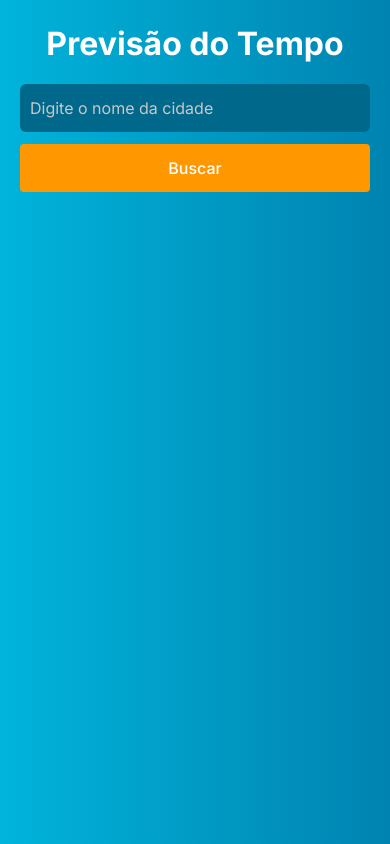
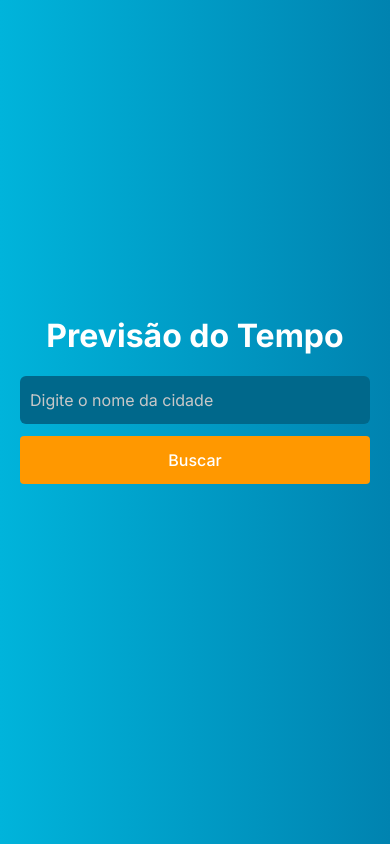
Before and after one commit to gabrielbaltar/openWeatherApp, a React (Vite) app: page / in a window 390 px wide. Built offline with nearby package versions, Linux system fonts and the light colour scheme.

Commit message:
fix: responsive design

```diff
--- a/src/App.css
+++ b/src/App.css
@@ -11,6 +11,8 @@
   display: flex;
   flex-direction: column;
   align-items: center;
+  justify-content: center;
+  height: 100vh;
 }
 
 h1 {
--- a/src/App.jsx
+++ b/src/App.jsx
@@ -41,9 +41,9 @@ function App() {
 
     setError('');
 
-    setWeather({});
+    // setWeather({});
 
-    setWeatherFiveDays({});
+    // setWeatherFiveDays({});
 
     if(!city) return;
 
```
